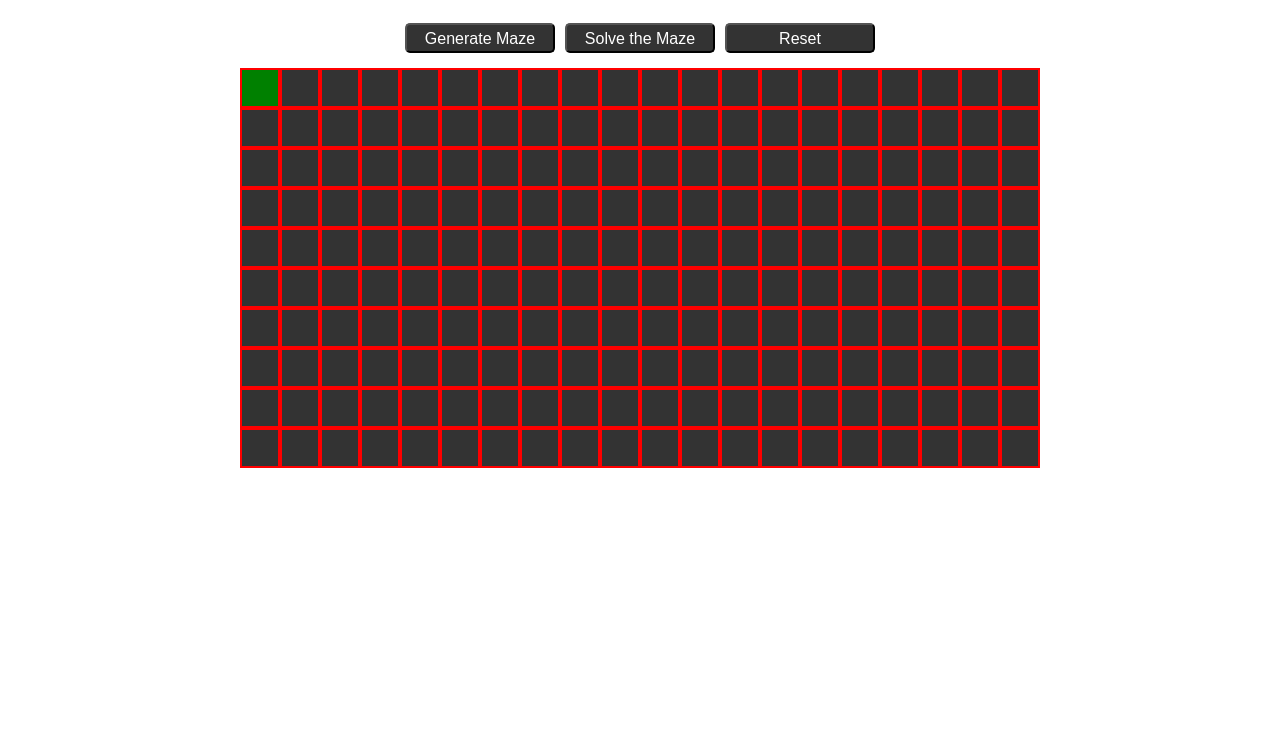
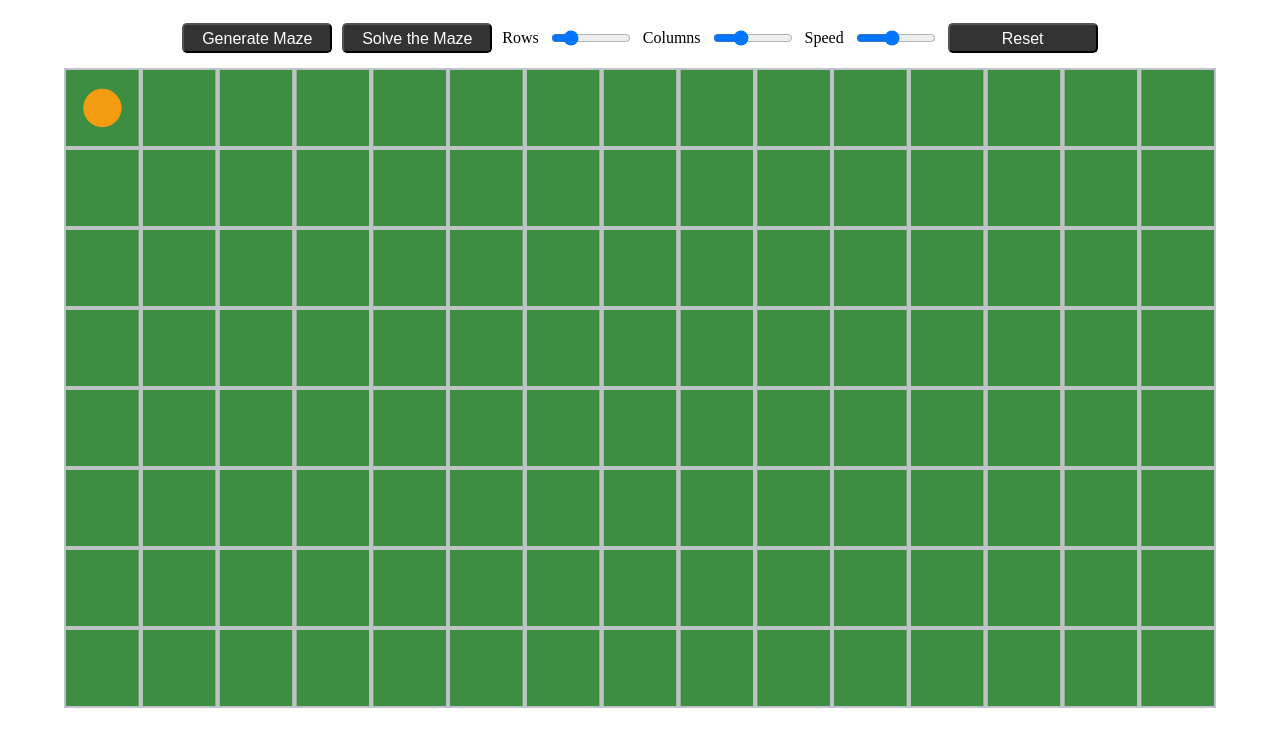
Before and after one commit to HaykDag/Maze-generator, a plain HTML site: page index.html in a window 1280 px wide. Drawn offline with Linux system fonts and the light colour scheme.

Commit message:
Add files via upload

```diff
--- a/index.html
+++ b/index.html
@@ -11,7 +11,13 @@
     <div class="btn-cnt">
         <button id="mazeBtn">Generate Maze</button>
         <button id="solveMazeBtn">Solve the Maze</button>
-        <button id="resetBtn">Reset</button>
+        <label>Rows</label>
+        <input type="range" min="3" max="30" step="1" value="8" onchange="setRows(this.value)"></input>
+        <label>Columns</label>
+        <input type="range" min="3" max="40" step="1" value="15" onchange="setColumns(this.value)"></input>
+        <label>Speed</label>
+        <input type="range" min="1" max="10" step="1" value="5" onchange="setSpeed(this.value)"></input>
+        <button id="resetBtn" onclick="reset()">Reset</button>
     </div>
     <canvas id="myCanvas"></canvas>
     <div class="info-cnt">
--- a/main.js
+++ b/main.js
@@ -1,14 +1,17 @@
 
 const settings = {
-    canvasWidth: 800,
-    canvasHeight:400,
-    rows: 10,
-    columns: 20,
+    canvasWidth: window.innerWidth*0.9,
+    canvasHeight: window.innerHeight*0.8,
+    rows: 8,
+    columns: 15,
+    nodeWidth: window.innerWidth*0.9/15,
+    nodeHeight: window.innerHeight*0.8/8,
     startNode:{
         row:0,
         col:0
     },
-    nodeSize:40,
+    speed: 5
+    //nodeSize:Math.max((window.innerWidth*0.9/25),(window.innerHeight/15)),
 }
 
 //get canvas , context, set width and heigth
@@ -25,14 +28,14 @@ const resetBtn = document.getElementById("resetBtn");
 
 
 //make 2D empty array by rows and cols
-const grid = Array(settings.rows).fill().map(()=>Array(settings.columns).fill());
+let grid = Array(settings.rows).fill().map(()=>Array(settings.columns).fill());
 //inititialize the grid by filling it with nodes and setting the start and end nodes
 let startNode = null;
 initializeGrid(settings.rows,settings.columns);
 
 
 mazeBtn.addEventListener("click",()=>{
-    const history = generateMaze(grid,startNode,ctx);
+    const history = generateMaze(grid,startNode);
 
     animate(history)
 
@@ -47,25 +50,26 @@ solveMazeBtn.addEventListener('click',()=>{
 
 //reseting the board, just calling initializeGrid to reset everything
 const timeoutIds = [];
-resetBtn.addEventListener("click",()=>{
+
+function reset(){
     timeoutIds.forEach(id=>clearTimeout(id))
     initializeGrid(settings.rows,settings.columns);
-})
-
-
+}
 
 function initializeGrid  (rows,columns){
-    ctx.clearRect(0,0,settings.canvasWidth,settings.canvasHeight)
+    ctx.clearRect(0,0,settings.canvasWidth,settings.canvasHeight);
     for(let i = 0;i<rows;i++){
         for(let j = 0;j<columns;j++){
             let node = null;
+            const {nodeWidth,nodeHeight} = settings;
             if(i===settings.startNode.row && j === settings.startNode.col){
-                node = new Node(i,j,settings.nodeSize,true);
+
+                node = new Node(i,j,nodeWidth,nodeHeight,true);
                 startNode = node;
                 grid[i][j] = node;
 
             }else{
-                node = new Node(i,j,settings.nodeSize);
+                node = new Node(i,j,nodeWidth,nodeHeight);
                 grid[i][j] = node;
             }
             node.draw(ctx);
@@ -74,7 +78,6 @@ function initializeGrid  (rows,columns){
 }
 const animate = (history)=>{
     for(let i = 0;i<history.length;i++){
-
         const timeoutId = setTimeout(()=>{
             if(i>0) {
                 history[i-1].isStartNode = false;
@@ -82,7 +85,7 @@ const animate = (history)=>{
             }
             history[i].isStartNode = true;
             history[i].draw(ctx);
-        },5*i)
+        },(100*i)/settings.speed)
     timeoutIds.push(timeoutId)
     }
 }
@@ -119,3 +122,21 @@ const animateSolve = (shortestPath) => {
         timeoutIds.push(timeoutId)
     }
 };
+
+function setRows(value){
+    settings.rows = +value;
+    settings.nodeHeight = settings.canvasHeight/settings.rows,
+    grid = Array(settings.rows).fill().map(()=>Array(settings.columns).fill());
+    reset();
+}
+
+function setColumns(value){
+    settings.columns = +value;
+    settings.nodeWidth= settings.canvasWidth/settings.columns,
+    grid = Array(settings.rows).fill().map(()=>Array(settings.columns).fill());
+    reset();
+}
+
+function setSpeed(value){
+    settings.speed = +value;
+}
--- a/maze.js
+++ b/maze.js
@@ -1,5 +1,5 @@
 
-function generateMaze (grid,start,ctx){
+function generateMaze (grid,start){
     const visitedNodes = [];
     const history = [];
     let unvistedNode = getAllNodes(grid);
@@ -26,14 +26,14 @@ function generateMaze (grid,start,ctx){
             if(visitedNodes.length===0) return history;
             current.isStartNode = false;
             history.push(current)
-            //current.draw(ctx);
+
             current = visitedNodes.pop();
             current.isStartNode = true;
             history.push(current)
-            //current.draw(ctx);
-        }else if (current){
 
-            let choise = randomChoise(neighbors.length)
+        }else if(current){
+
+            let choise = randomChoise(neighbors.length);
             let next = neighbors[choise];
 
             removeWalls(current,next);
@@ -45,12 +45,12 @@ function generateMaze (grid,start,ctx){
             current.isVisited = true;
             visitedNodes.push(current);
             history.push(current)
-            //current.draw(ctx);
+
             current = next;
             current.isStartNode = true;
             current.isVisited = true;
             history.push(current)
-            //current.draw(ctx);
+
         }
     }
 
@@ -58,7 +58,7 @@ function generateMaze (grid,start,ctx){
 }
 
 function randomChoise(max){
-    return Math.floor(Math.random()*(max))
+    return Math.floor(Math.random()*max);
 }
 
 function removeWalls(current,neighbor){
@@ -69,7 +69,7 @@ function removeWalls(current,neighbor){
         if(current.col - neighbor.col === 1){
             current.walls[3] = false;
             neighbor.walls[1] = false;
-            //righ neighbor
+            //right neighbor
         }else if(current.col - neighbor.col === -1){
             current.walls[1] = false;
             neighbor.walls[3] = false;
--- a/node.js
+++ b/node.js
@@ -1,75 +1,76 @@
 class Node {
-    constructor(row, col, size, isStartNode = false, isEndNode = false) {
+    constructor(row, col, width,height, isStartNode = false) {
         this.row = row;
         this.col = col;
         this.isStartNode = isStartNode;
-        this.isEndNode = isEndNode;
         this.isVisited = false;
-        this.isSolved = false;
         this.isPath = false;
         this.prev = null;
-        this.size = size;
+        this.width = width;
+        this.height = height;
+        //this.size = size;
         this.distance = Infinity;
         //            top, right,bottom,left
         this.walls = [true, true, true, true]
     }
 
     draw(ctx,i=0,dir) {
-
+        const {width,height} = this;
         if(this.isVisited){
             ctx.beginPath();
-            ctx.rect(this.col*this.size,this.row*this.size,this.size,this.size);
-            ctx.fillStyle = 'black';
+            //ctx.rect(this.col*this.size,this.row*this.size,this.size,this.size);
+            ctx.rect(this.col*width,this.row*height,width,height);
+            ctx.fillStyle = '#34495E';
             ctx.fill();
         }
         if(this.isStartNode){
             ctx.beginPath();
-            ctx.fillStyle = "green";
-            ctx.rect(this.col * this.size, this.row * this.size,this.size,this.size);
+            ctx.fillStyle = "#F39C12";
+            ctx.arc(this.col * width + width/2, this.row * height + height/2,Math.min(width,height)/4,0,Math.PI*2);
             ctx.fill();
         }
         //top
         if(this.walls[0]){
             ctx.beginPath();
-            ctx.moveTo(this.col * this.size, this.row * this.size);
-            ctx.strokeStyle = "red";
+            ctx.moveTo(this.col * width, this.row * height);
+            ctx.strokeStyle = "#BDC3C7";
             ctx.lineWidth = 4;
-            ctx.lineTo(this.col * this.size+this.size,this.row * this.size);
+            ctx.lineTo(this.col * width + width,this.row * height);
             ctx.stroke();
         }
         //right
         if(this.walls[1]){
             ctx.beginPath();
-            ctx.moveTo(this.col * this.size+this.size,this.row * this.size);
-            ctx.strokeStyle = "red";
+            ctx.moveTo(this.col * width + width,this.row * height);
+            ctx.strokeStyle = "#BDC3C7";
             ctx.lineWidth = 4;
-            ctx.lineTo(this.col * this.size+this.size,this.row * this.size+this.size);
+            ctx.lineTo(this.col * width + width,this.row * height + height);
             ctx.stroke();
         }
         //bottom
         if(this.walls[2]){
             ctx.beginPath();
-            ctx.moveTo(this.col * this.size,this.row * this.size+this.size);
-            ctx.strokeStyle = "red";
+            ctx.moveTo(this.col * width,this.row * height + height);
+            ctx.strokeStyle = "#BDC3C7";
             ctx.lineWidth = 4;
-            ctx.lineTo(this.col * this.size+this.size,this.row * this.size+this.size);
+            ctx.lineTo(this.col * width + width,this.row * height + height);
             ctx.stroke();
         }
         //left
         if(this.walls[3]){
             ctx.beginPath();
-            ctx.moveTo(this.col * this.size, this.row * this.size);
-            ctx.strokeStyle = "red";
+            ctx.moveTo(this.col * width, this.row * height);
+            ctx.strokeStyle = "#BDC3C7";
             ctx.lineWidth = 4;
-            ctx.lineTo(this.col * this.size,this.row * this.size+this.size);
+            ctx.lineTo(this.col * width,this.row * height+height);
             ctx.stroke();
         }
         if(this.isPath){
             ctx.beginPath();
             if(dir==="vertical"){
-                ctx.rect(this.col*this.size+this.size*0.1,this.row*this.size+this.size*0.3,this.size*0.8,this.size*0.2);
+                ctx.rect(this.col*width+width*0.1,this.row*height+height*0.3,width*0.8,height*0.2);
             }else if(dir==="horizontal"){
-                ctx.rect(this.col*this.size+this.size*0.3,this.row*this.size+this.size*0.15,this.size*0.2,this.size*0.6);
+                ctx.rect(this.col*width+width*0.3,this.row*height+height*0.15,width*0.2,height*0.6);
             }
             if(i%3===0){
                 ctx.fillStyle = 'orange';
--- a/styles.css
+++ b/styles.css
@@ -1,14 +1,16 @@
-body{
+body {
     display: flex;
     flex-direction: column;
     justify-content: center;
     align-items: center;
 }
-canvas{
+
+canvas {
     margin-top: 15px;
-    background-color: #333;
+    background-color: #3E8E41;
 }
-.btn-cnt{
+
+.btn-cnt {
     margin-top: 15px;
     display: flex;
     justify-content: center;
@@ -16,7 +18,8 @@ canvas{
     align-items: center;
     gap: 10px;
 }
-button{
+
+button {
     font-size: 1rem;
     padding: 5px;
     border-radius: 5px;
@@ -25,3 +28,7 @@ button{
     background-color: #333;
     color: white;
 }
+
+input {
+    max-width: 80px;
+}
```
